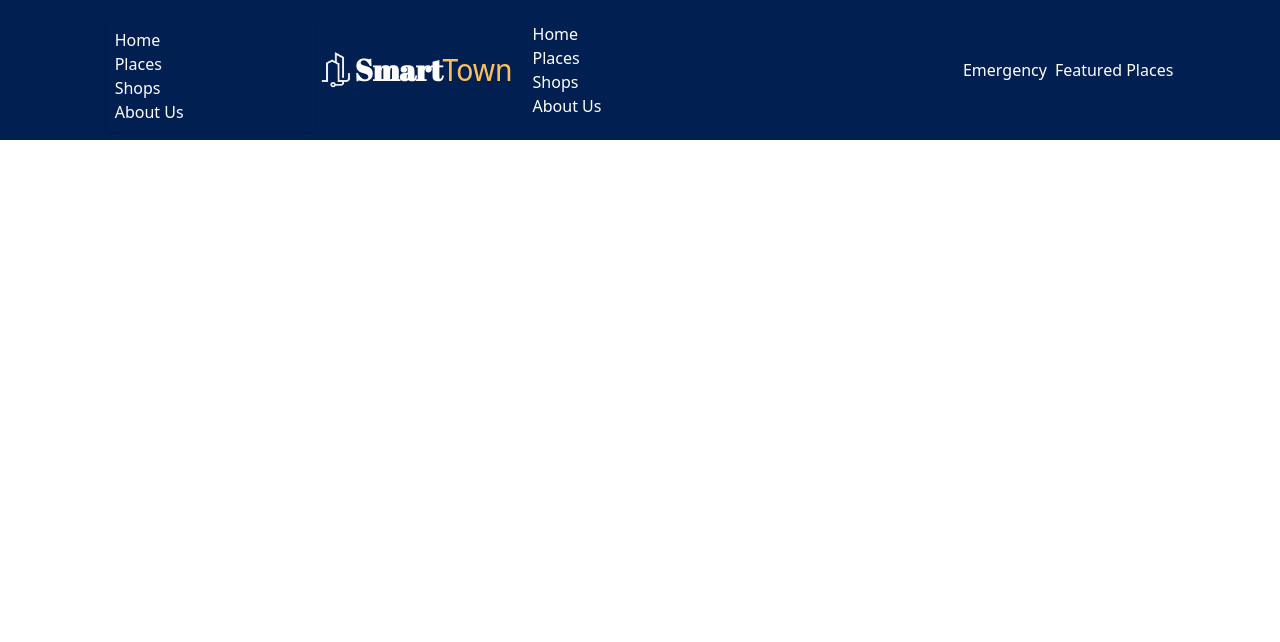
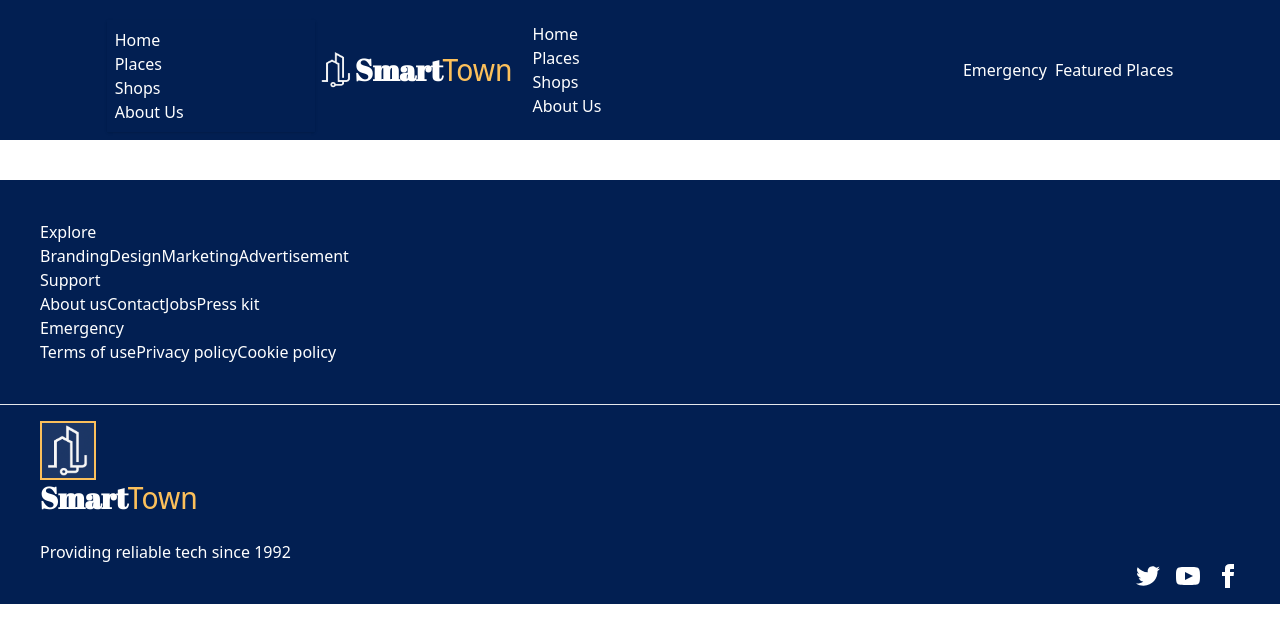
Before and after one commit to mehediScriptDev/smart-town, a React (Vite) app: page / in a window 1280 px wide. Shown: the top 642 px of the page. Built offline with nearby package versions, Linux system fonts and the light colour scheme.

Commit message:
footer dnoe

```diff
--- a/index.html
+++ b/index.html
@@ -2,7 +2,7 @@
 <html lang="en" data-theme="light">
   <head>
     <meta charset="UTF-8" />
-    <link rel="icon" type="image/svg+xml" href="/public/logo.png" />
+    <link rel="icon" type="image/svg+xml" href="/public/logo1.png" />
     <meta name="viewport" content="width=device-width, initial-scale=1.0" />
     <title>Smart Town</title>
   </head>
--- a/src/App.jsx
+++ b/src/App.jsx
@@ -1,12 +1,16 @@
 
+import { Outlet } from 'react-router-dom'
 import './App.css'
 import Nav from './Components/Nav'
+import Footer from './Components/Footer'
 
 function App() {
 
   return (
     <>
       <Nav></Nav>
+      <Outlet></Outlet>
+      <Footer></Footer>
     </>
   )
 }
--- /dev/null
+++ b/src/Components/Footer.jsx
@@ -0,0 +1,80 @@
+import logo from '../../public/logo1.png'
+const Footer = () => {
+  return (
+    <section className='mt-10'>
+      <footer className="footer sm:footer-horizontal bg-mainbg text-base-content p-10 *:text-white">
+        <nav>
+          <h6 className="footer-title">Explore</h6>
+          <a className="link link-hover">Branding</a>
+          <a className="link link-hover">Design</a>
+          <a className="link link-hover">Marketing</a>
+          <a className="link link-hover">Advertisement</a>
+        </nav>
+        <nav>
+          <h6 className="footer-title">Support</h6>
+          <a className="link link-hover">About us</a>
+          <a className="link link-hover">Contact</a>
+          <a className="link link-hover">Jobs</a>
+          <a className="link link-hover">Press kit</a>
+        </nav>
+        <nav>
+          <h6 className="footer-title">Emergency</h6>
+          <a className="link link-hover">Terms of use</a>
+          <a className="link link-hover">Privacy policy</a>
+          <a className="link link-hover">Cookie policy</a>
+        </nav>
+      </footer>
+      <footer className="footer bg-mainbg text-base-content border-base-300 border-t px-10 py-4">
+        <aside className="grid-flow-col items-center">
+          <img className='w-14 border-btncl border-2' src={logo} alt="" />
+          <p className='text-white'>
+          <a className="join text-2xl md:text-3xl flex items-center"><span className="font-alfa font-semibold join-item">
+
+             Smart</span><span className="join-item font-italy text-btncl">Town</span></a>
+            <br />
+            Providing reliable tech since 1992
+          </p>
+        </aside>
+        <nav className="md:place-self-center md:justify-self-end">
+          <div className="grid grid-flow-col gap-4 text-white">
+            <a>
+              <svg
+                xmlns="http://www.w3.org/2000/svg"
+                width="24"
+                height="24"
+                viewBox="0 0 24 24"
+                className="fill-current"
+              >
+                <path d="M24 4.557c-.883.392-1.832.656-2.828.775 1.017-.609 1.798-1.574 2.165-2.724-.951.564-2.005.974-3.127 1.195-.897-.957-2.178-1.555-3.594-1.555-3.179 0-5.515 2.966-4.797 6.045-4.091-.205-7.719-2.165-10.148-5.144-1.29 2.213-.669 5.108 1.523 6.574-.806-.026-1.566-.247-2.229-.616-.054 2.281 1.581 4.415 3.949 4.89-.693.188-1.452.232-2.224.084.626 1.956 2.444 3.379 4.6 3.419-2.07 1.623-4.678 2.348-7.29 2.04 2.179 1.397 4.768 2.212 7.548 2.212 9.142 0 14.307-7.721 13.995-14.646.962-.695 1.797-1.562 2.457-2.549z"></path>
+              </svg>
+            </a>
+            <a>
+              <svg
+                xmlns="http://www.w3.org/2000/svg"
+                width="24"
+                height="24"
+                viewBox="0 0 24 24"
+                className="fill-current"
+              >
+                <path d="M19.615 3.184c-3.604-.246-11.631-.245-15.23 0-3.897.266-4.356 2.62-4.385 8.816.029 6.185.484 8.549 4.385 8.816 3.6.245 11.626.246 15.23 0 3.897-.266 4.356-2.62 4.385-8.816-.029-6.185-.484-8.549-4.385-8.816zm-10.615 12.816v-8l8 3.993-8 4.007z"></path>
+              </svg>
+            </a>
+            <a>
+              <svg
+                xmlns="http://www.w3.org/2000/svg"
+                width="24"
+                height="24"
+                viewBox="0 0 24 24"
+                className="fill-current"
+              >
+                <path d="M9 8h-3v4h3v12h5v-12h3.642l.358-4h-4v-1.667c0-.955.192-1.333 1.115-1.333h2.885v-5h-3.808c-3.596 0-5.192 1.583-5.192 4.615v3.385z"></path>
+              </svg>
+            </a>
+          </div>
+        </nav>
+      </footer>
+    </section>
+  );
+};
+
+export default Footer;
```
Also changed, not shown: public/logo1.png (added), public/logo1.svg (added).
